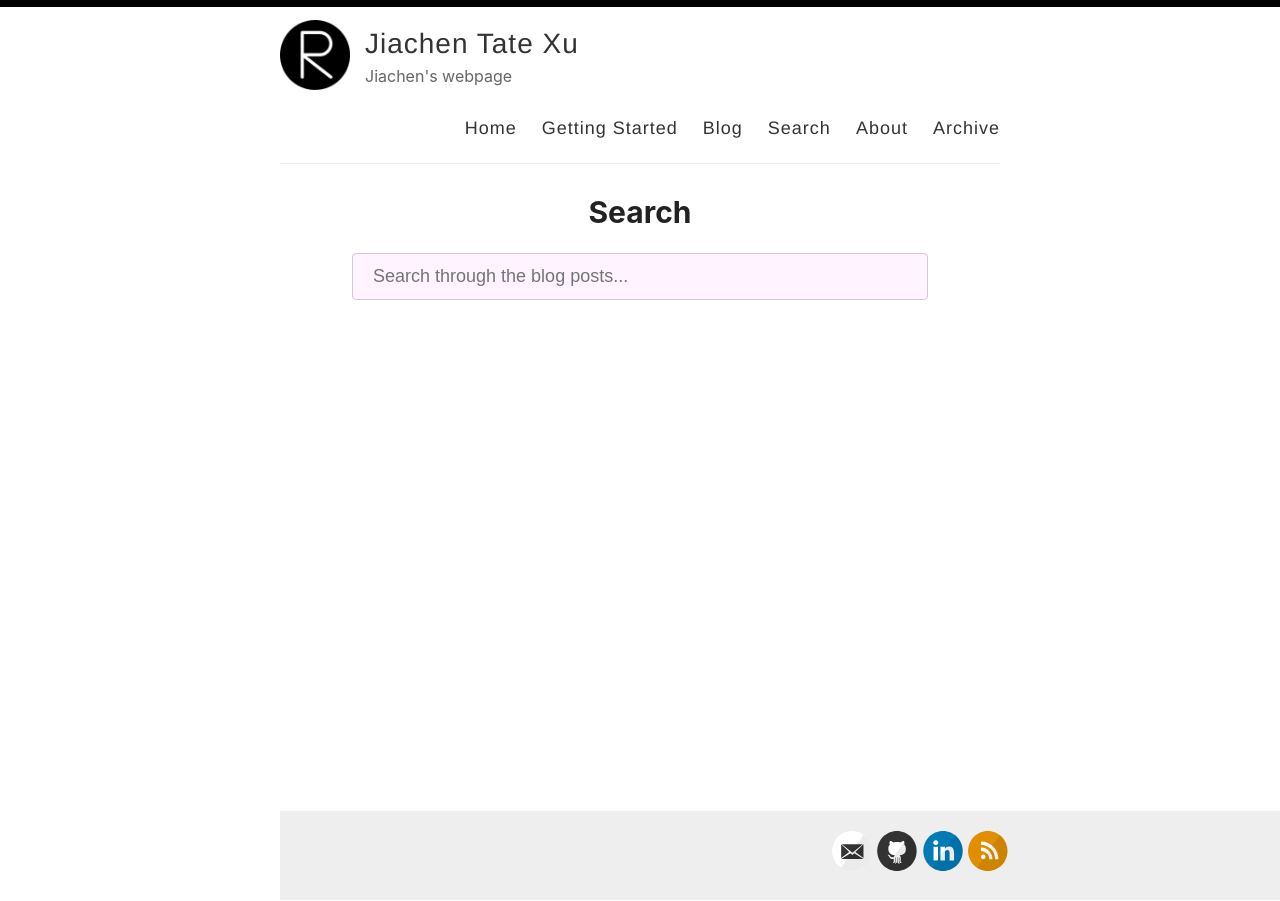
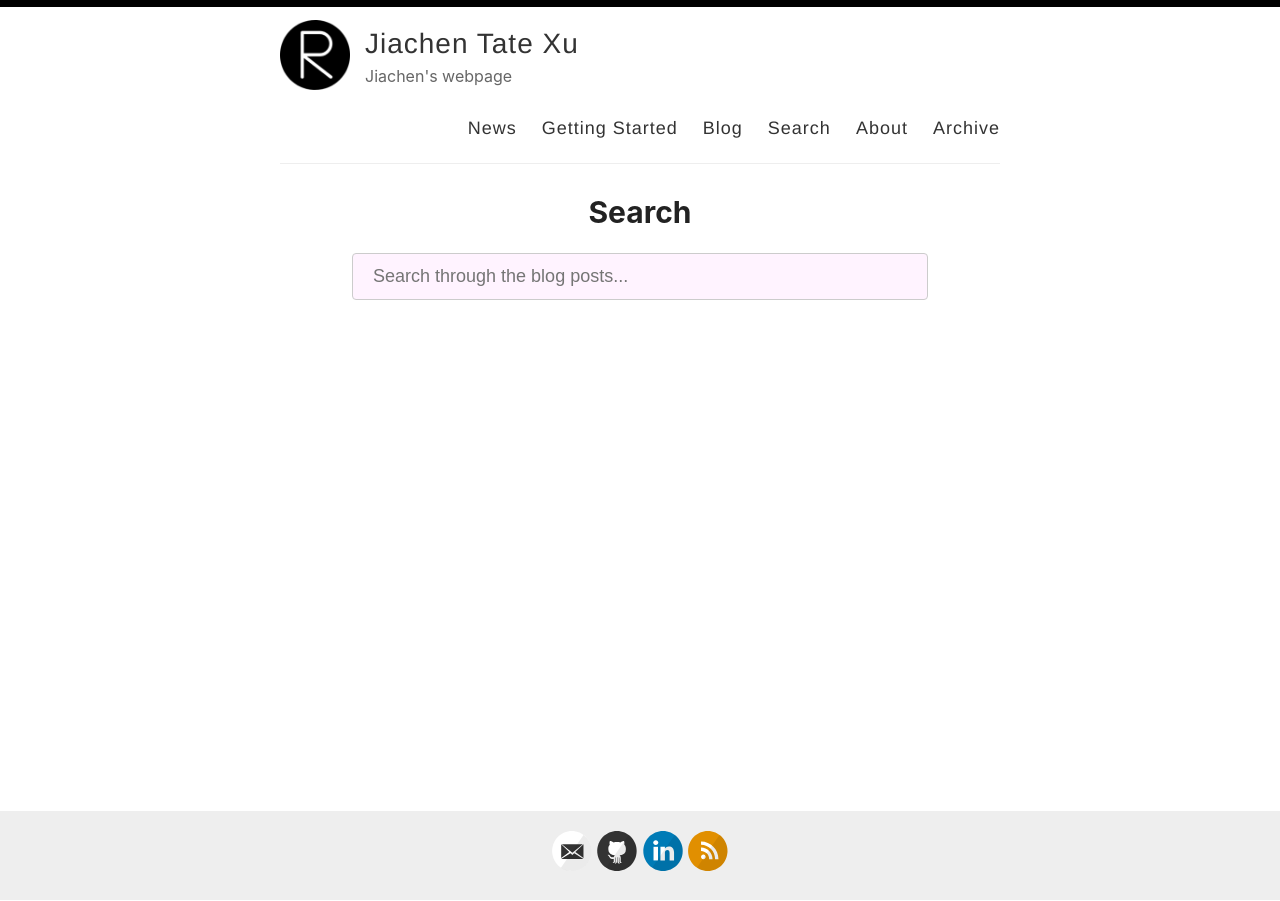
Before and after one commit to TateXu/TateXu.github.io, a Jekyll site: the page built from _pages/search.md, in a window 1280 px wide. Built offline with Jekyll 4.4.1, drawn with Linux system fonts in a browser that asks for light colours.

Commit message:
Update default.html

```diff
--- a/_layouts/default.html
+++ b/_layouts/default.html
@@ -26,16 +26,10 @@
               <h1 class="site-name"><a href="{{ site.baseurl }}/">{{ site.name }}</a></h1>
               <p class="site-description">{{ site.description }}</p>
             </div>
-            <div class="wrapper-footer">
-              <div class="container">
-                <footer class="footer">
-                  {% include svg-icons.html %}
-                </footer>
-              </div>
-            </div>
+
 
             <nav>
-              <a href="{{ site.baseurl }}/">Home</a>
+              <a href="{{ site.baseurl }}/">News</a>
               <a href="{{ site.baseurl }}/getting-started">Getting Started</a>
               <a href="{{ site.baseurl }}/blog">Blog</a>
               <a href="{{ site.baseurl }}/search">Search</a>
@@ -52,6 +46,13 @@
         </div>
       </div>
 
+      <div class="wrapper-footer">
+        <div class="container">
+          <footer class="footer">
+            {% include svg-icons.html %}
+          </footer>
+        </div>
+      </div>
 
     </div>
 
```
